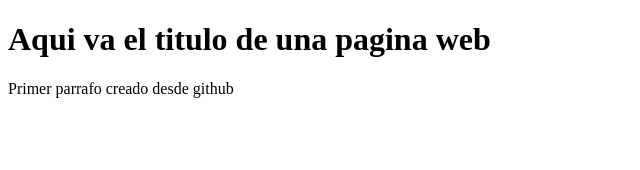
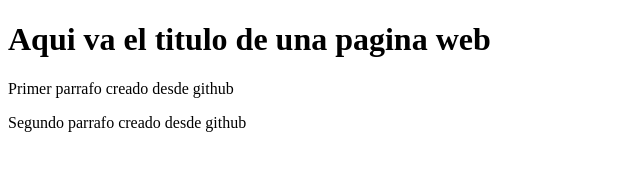
Before and after one commit to Tony1406/proyecto-web-empresa, a plain HTML site: page index.html in a window 1280 px wide. Shown: the whole page, without its empty margins (0-640 px from the left). Drawn offline with Linux system fonts and the light colour scheme.

Commit message:
Agregando segundo párrafo

```diff
--- a/index.html
+++ b/index.html
@@ -8,5 +8,6 @@
 <body>
     <h1>Aqui va el titulo de una pagina web</h1>
     <p>Primer parrafo creado desde github</p>
+     <p>Segundo parrafo creado desde github</p>
 </body>
 </html>
```
